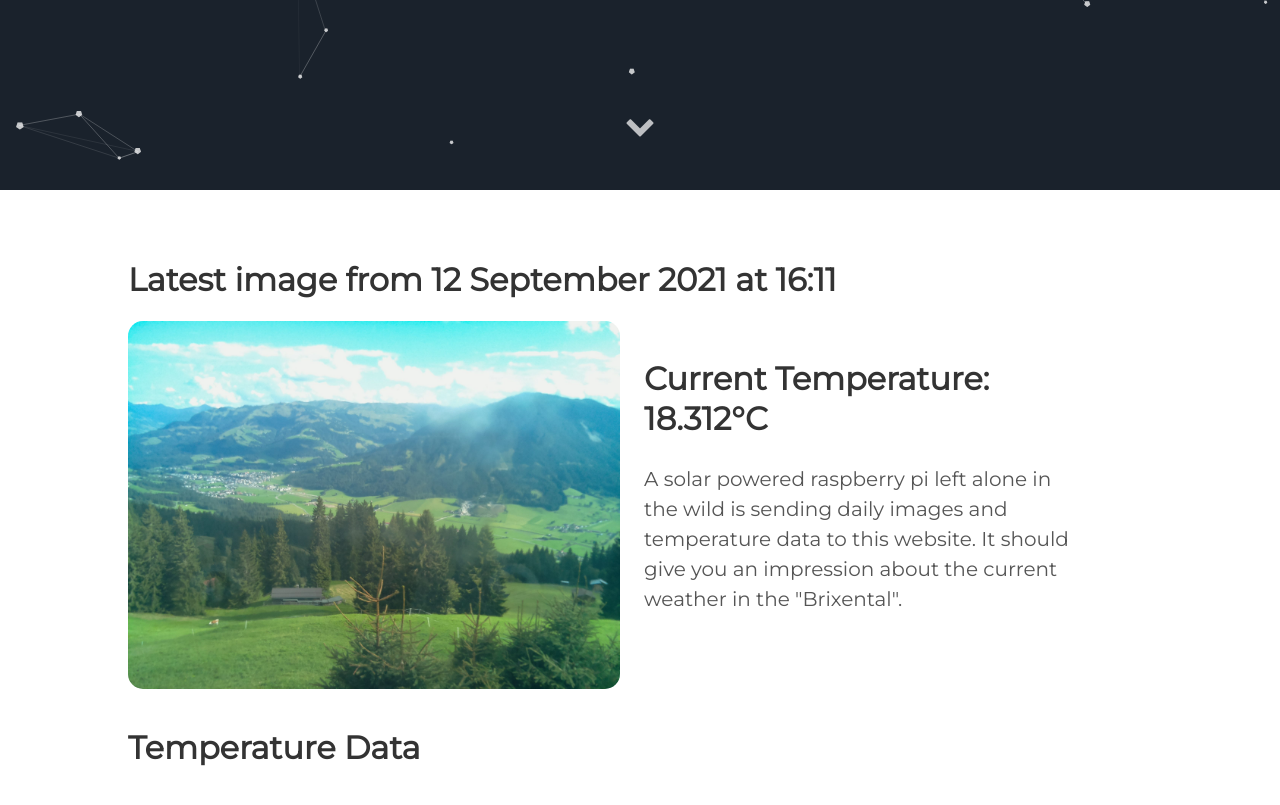
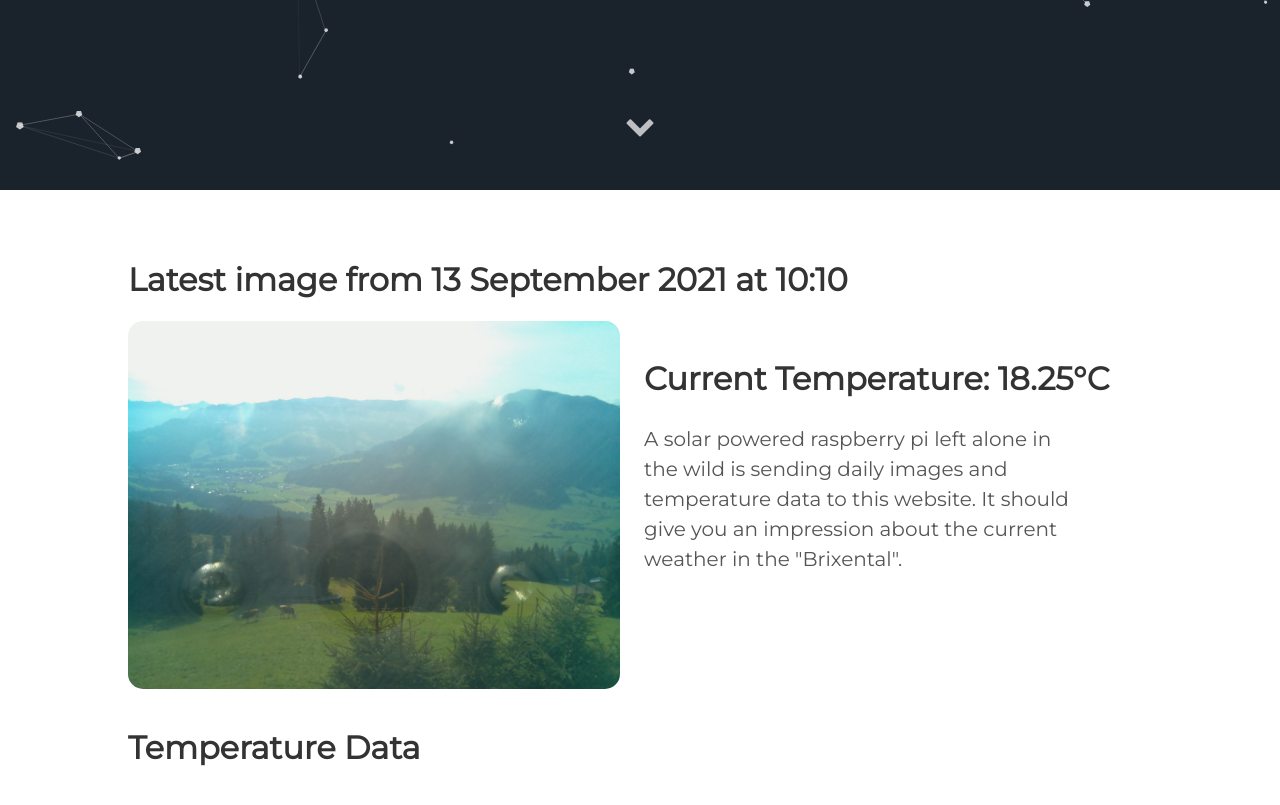
Before and after one commit to vektorious/vektorious.github.io, a Jekyll site: the page built from resources/huette.md, in a window 1280 px wide and 900 px high, scrolled down 710 px. Shown: the top 805 px of the window. Built offline with Jekyll 4.4.1, drawn with Linux system fonts in a browser that asks for light colours.

Commit message:
I'm a bot beep boop

```diff
--- a/resources/huette.md
+++ b/resources/huette.md
@@ -6,13 +6,13 @@ image: '/assets/img/'
 description: 'Live image from the Austrian alps'
 twitter_text: ' '
 ---
-## Latest image from 12 September 2021 at 16:11
+## Latest image from 13 September 2021 at 10:10
 <div class="huette">
   <div class="huette-image">
     <img src="{{ "/assets/img/huette.jpg" | prepend: site.baseurl }}">
   </div>
   <div class="huette-text">
-        <h2>Current Temperature: 18.312°C</h2>
+        <h2>Current Temperature: 18.25°C</h2>
         <p>A solar powered raspberry pi left alone in the wild is sending daily images and temperature data to this website. It should give you an impression about the current weather in the "Brixental".</p>
 
   </div>
```
Also changed, not shown: rpi-script/2021-09-13_100936.txt (renamed from rpi-script/2021-09-12_160938.txt, +5 -5 lines), rpi-script/huette.md (+2 -2 lines), assets/img/huette.jpg, assets/img/temp_plot.png, rpi-script/temp_plot.png, 1 other file.
